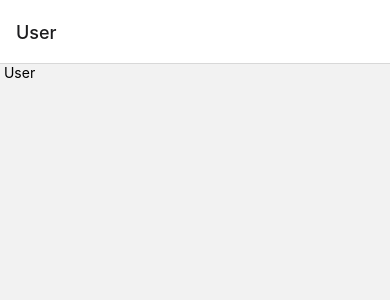
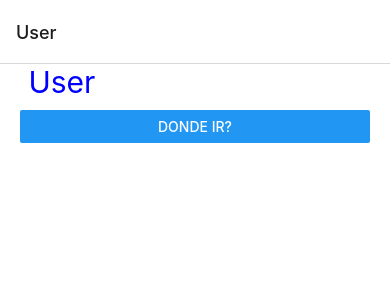
Before and after one commit to Lucostamagna/App_01_MercuryInternship, a React Native app: screen /User in a window 390 px wide. Shown: the top 300 px of the page. Built offline with nearby package versions, Linux system fonts and the light colour scheme.

Commit message:
Global application styles

```diff
--- a/src/navigator/StackNavigator.tsx
+++ b/src/navigator/StackNavigator.tsx
@@ -10,10 +10,21 @@ const Stack = createStackNavigator();
 
 const StackNavigator =()=> {
   return (
-    <Stack.Navigator>
-      <Stack.Screen name="User" component={User} />
-      <Stack.Screen name="Transactions" component={Transactions} />
-      <Stack.Screen name="Friends" component={Friends} />
+    <Stack.Navigator
+     screenOptions={{
+      headerStyle:{
+        elevation:0,
+        shadowColor:'transparent'
+      },
+      cardStyle:{
+        backgroundColor:'white'
+      }
+     }}
+
+    >
+      <Stack.Screen name="User" options={{ title:"User"}}   component={User} />
+      <Stack.Screen name="Transactions"options={{ title:"Transactions"}}  component={Transactions} />
+      <Stack.Screen name="Friends" options={{ title:"Friends"}} component={Friends} />
     </Stack.Navigator>
   );
 }
--- a/src/screens/Friends.tsx
+++ b/src/screens/Friends.tsx
@@ -1,10 +1,11 @@
 import React from 'react'
 import { View, Text } from 'react-native';
+import { styles } from '../theme/appTheme'
 
 const Friends = () => {
   return (
     <View>
-        <Text> Friends</Text>
+        <Text style={styles.title}> Friends</Text>
     </View>
   )
 }
--- a/src/screens/Transactions.tsx
+++ b/src/screens/Transactions.tsx
@@ -1,10 +1,11 @@
 import React from 'react'
 import { View, Text } from 'react-native';
+import { styles } from '../theme/appTheme'
 
 const Transactions = () => {
   return (
     <View>
-        <Text> Transactions</Text>
+        <Text style={styles.title}> Transactions</Text>
     </View>
   )
 }
--- a/src/screens/User.tsx
+++ b/src/screens/User.tsx
@@ -1,10 +1,21 @@
+import { StackScreenProps } from '@react-navigation/stack';
 import React from 'react'
-import { View, Text } from 'react-native';
+import { Button,View, Text } from 'react-native';
+import { styles } from '../theme/appTheme'
 
-const User = () => {
+
+
+
+interface Props extends StackScreenProps<any, any>{};
+const User = ({navigation}: Props) => {
   return (
-    <View>
-        <Text> User</Text>
+    <View style={styles.globalMargin}>
+        <Text style={styles.title}> User</Text>
+
+        <Button
+         title="donde ir?"
+         onPress={()=> navigation.navigate('Transactions')}
+        />
     </View>
   )
 }
--- /dev/null
+++ b/src/theme/appTheme.tsx
@@ -0,0 +1,13 @@
+import { StyleSheet } from 'react-native';
+
+export const styles =StyleSheet.create({
+    globalMargin:{
+        marginHorizontal: 20,
+    },
+    title:{
+        fontSize:30,
+        color:'blue',
+        marginBottom:10
+    }
+
+});
```
